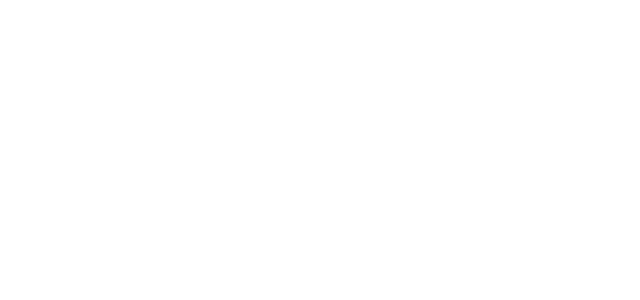
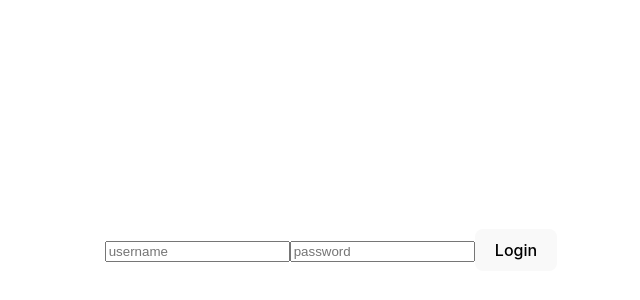
Before and after one commit to sarahskry/capstone-glow, a React (Vite) app in the folder client/: page /login in a window 1280 px wide. Before the commit this address had no page. Shown: the part 150-450 px from the top of the page, without its empty margins (309-949 px from the left). Built offline with nearby package versions, Linux system fonts and the light colour scheme.

Commit message:
added link on reg pag to login, connected frontend login to back end

```diff
--- a/client/src/App.jsx
+++ b/client/src/App.jsx
@@ -2,6 +2,8 @@ import { BrowserRouter, Routes, Route } from "react-router-dom";
 import Register from "./pages/Register";
 import './App.scss';
 import { useState } from "react";
+import Login from "./pages/Login";
+
 
 function App() {
   // token
@@ -9,7 +11,9 @@ function App() {
   return (
     <BrowserRouter>
       <Routes>
+
         <Route path="/register" element={<Register />} />
+        <Route path="/login" element={<Login setToken={setToken} />} />
       </Routes>
     </BrowserRouter>
 
--- a/client/src/pages/Login.jsx
+++ b/client/src/pages/Login.jsx
@@ -0,0 +1,47 @@
+import axios from "axios";
+import { useState } from "react";
+import { useNavigate } from "react-router-dom";
+
+export default function Login({ setToken }) {
+    const navigate = useNavigate();
+    const [error, setError] = useState(null);
+
+    return (
+        <>
+            <form
+            onSubmit={async (event) => {
+                event.preventDefault();
+
+                setError(null);
+
+                const username = event.target.username.value;
+                const password = event.target.password.value;
+
+                if (!username || !password) {
+                    alert("a username and password is required to login");
+                    return;
+                }
+
+                // payload has the token
+                try {
+                    const { data } = await axios.post(`${import.meta.env.VITE_LOCALHOST}login}`, { username, password });
+                    const { token } = data;
+
+                    // set in localstorage
+                    localStorage.setItem('token', token);
+                    // set in react state
+                    setToken(token);
+                    navigate('/dashboard');
+                } catch (err) {
+                    setError(err?.response?.data || "something went wrong");
+                }
+            }}
+            >
+                <input name="username" placeholder="username" />
+                <input name="password" placeholder="password" type="password" />
+                <button>Login</button>
+                {error && <div>{error}</div>}
+            </form>
+        </>
+    );
+}
--- a/client/src/pages/Register.jsx
+++ b/client/src/pages/Register.jsx
@@ -1,5 +1,6 @@
 import { useState } from "react";
 import axios from "axios";
+import { Link } from "react-router-dom";
 
 export default function Register() {
     const [ registered, setRegistered ] = useState(false);
@@ -47,6 +48,9 @@ export default function Register() {
                 {registered && <div>Registration successful, you can login!</div>}
                 {error && <div>{error}</div>}
             </form>
+
+            <p>Already have an account?</p>
+            <Link to="/login">Login</Link>
         </>
     );
 }
```
